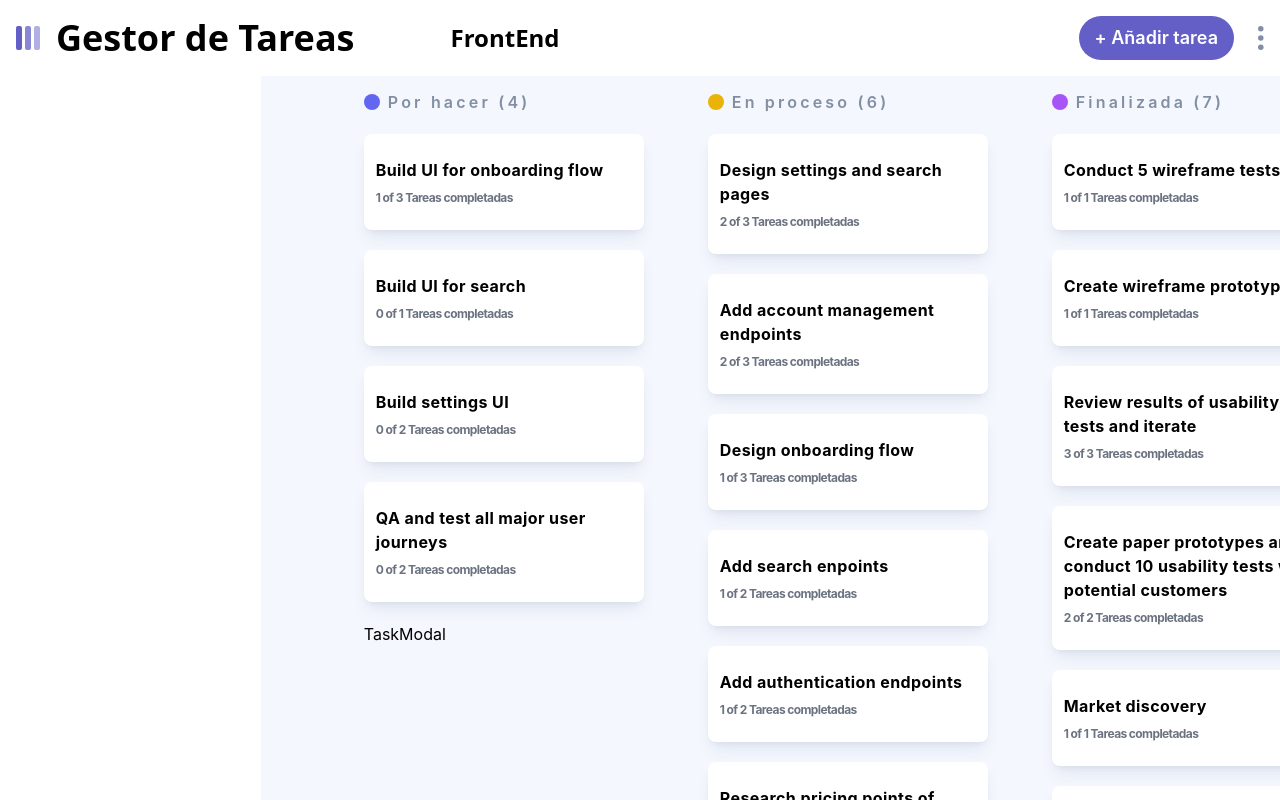
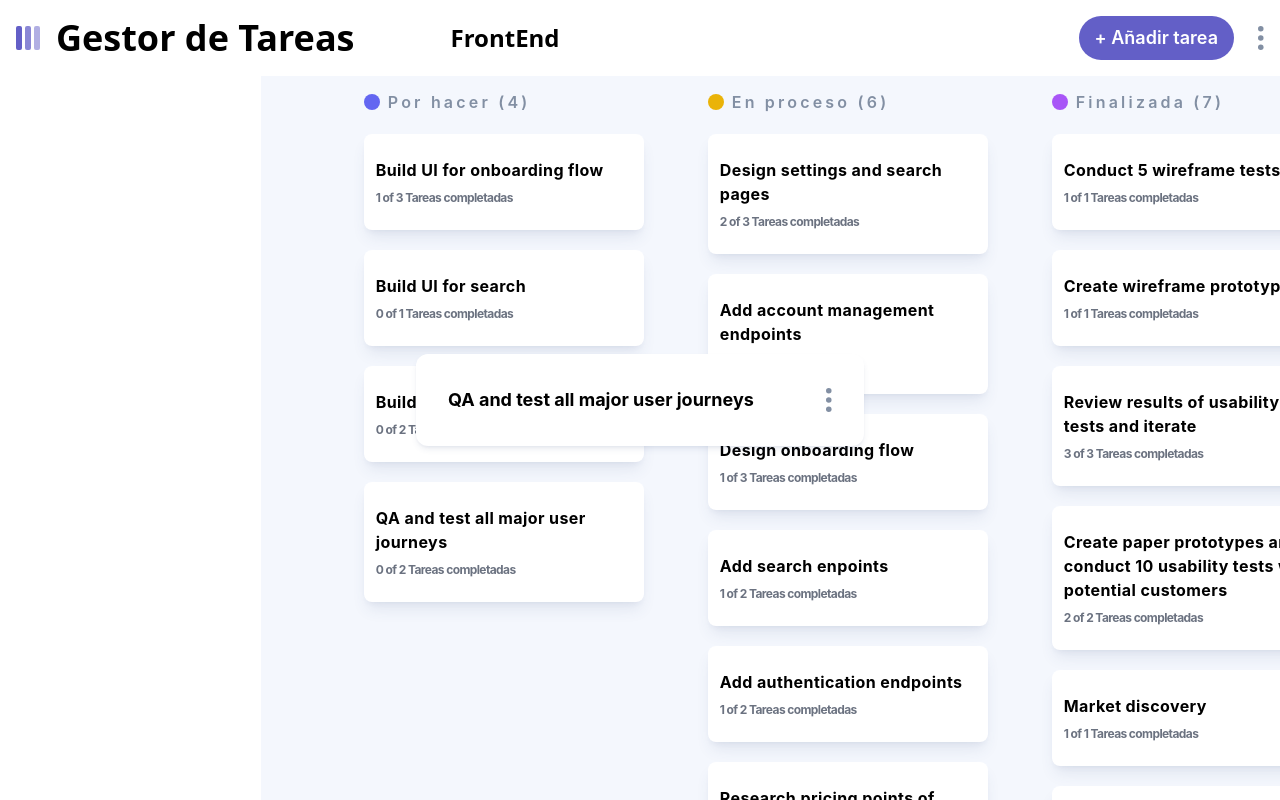
Before and after one commit to Alexm0u/pt-kanban, a React (Vite) app: page / in a window 1280 px wide. Both pictures are taken after a click on the element 503 px from the left and 542 px from the top of the page. Built offline with nearby package versions, Linux system fonts and the light colour scheme.

Commit message:
Modal appear when click on a task

```diff
--- a/src/components/Task.jsx
+++ b/src/components/Task.jsx
@@ -2,7 +2,7 @@ import React, { useState } from 'react'
 import { useSelector } from 'react-redux'
 import TaskModal from '../modals/TaskModal';
 
-function Task({taskIndex, colIndex}) {
+function Task({taskIndex, colIndex }) {
 
     const boards = useSelector((state) => state.boards);
     const board = boards.find((board) => board.isActive === true);
--- a/src/modals/TaskModal.jsx
+++ b/src/modals/TaskModal.jsx
@@ -1,9 +1,50 @@
-import React from 'react'
+import React, { useState } from "react";
+import { useDispatch, useSelector } from "react-redux";
+import elipsis from "../assets/icon-vertical-ellipsis.svg"
 
-function TaskModal() {
+
+function TaskModal({ colIndex, taskIndex, setIsTaskModalOpen }) {
+  const dispatch = useDispatch();
+  const boards = useSelector((state) => state.boards);
+  const board = boards.find((board) => board.isActive === true);
+  const columns = board.columns;
+  const col = columns.find((col, i) => i === colIndex);
+  const task = col.tasks.find((task, i) => i === taskIndex);
+  const subtasks = task.subtasks;
+  const [elipsisMenuOpen, setElipsisMenuOpen] = useState(false);
+
+  let completed = 0;
+  subtasks.forEach((subtask) => {
+    if (subtask.isCompleted) {
+      completed++;
+    }
+  });
+
+  const [status, setStatus] = useState(task.status);
+  const [newColIndex, setNewColIndex] = useState(columns.indexOf(col));
+
   return (
-    <div>TaskModal</div>
-  )
+    <div
+      className="fixed right-0 top-0 px-2 py-4 overflow-scroll scrollbar-hide
+    z-50 left-0 bottom-0 justify-center items-center flex dropdown"
+    >
+      {/* MODAL SECTION */}
+      <div className="scrollbar-hide overflow-y-scroll max-h-[95vh]  my-auto  bg-white dark:bg-[#2b2c37] text-black dark:text-white font-bold shadow-md shadow-[#364e7e1a] max-w-md mx-auto  w-full px-8  py-8 rounded-xl">
+        <div className="relative flex  justify-between w-full items-center">
+          <h1 className="text-lg">{task.title}</h1>
+          <img
+            onClick={() => {
+              setElipsisMenuOpen(true);
+            }}
+            src={elipsis}
+            alt="elipsis"
+            className=" cursor-pointer h-6"
+          />
+          {elipsisMenuOpen && <ElipsisMenu/>}
+        </div>
+      </div>
+    </div>
+  );
 }
 
-export default TaskModal
+export default TaskModal;
```
